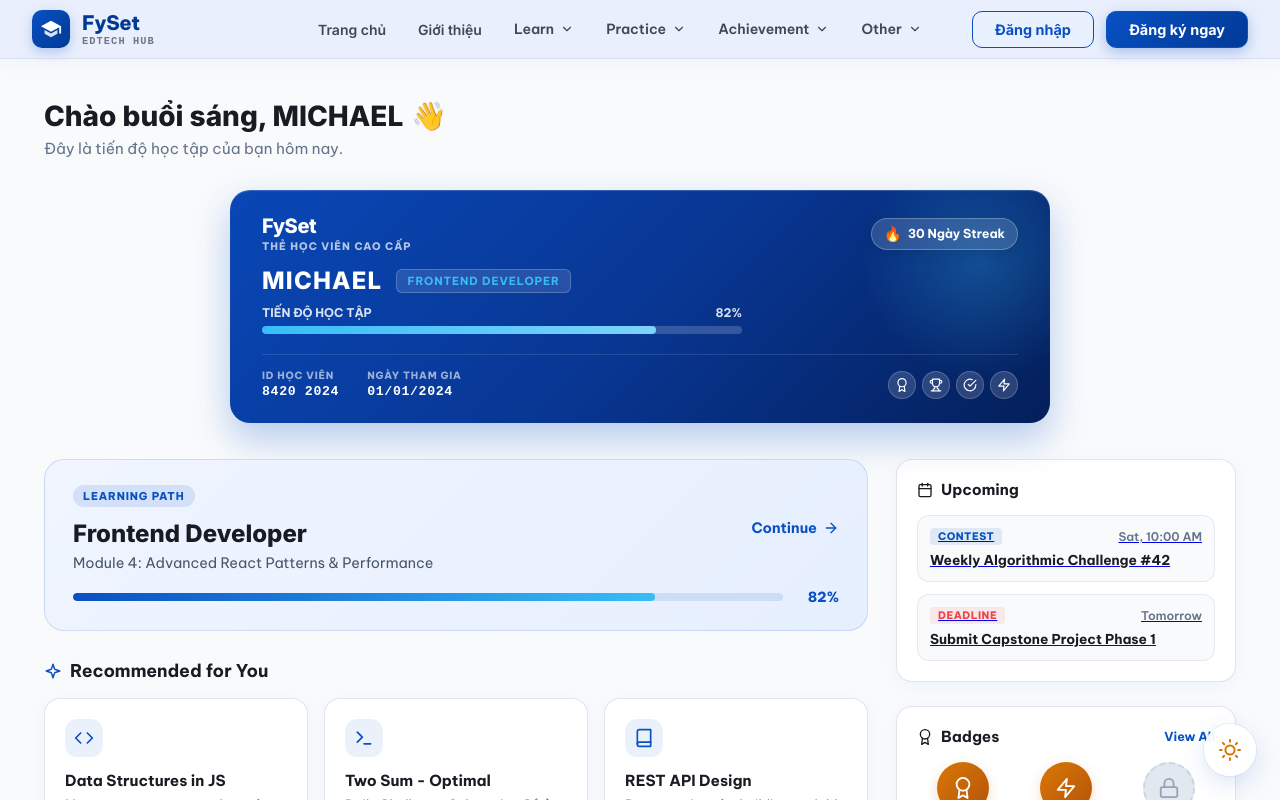
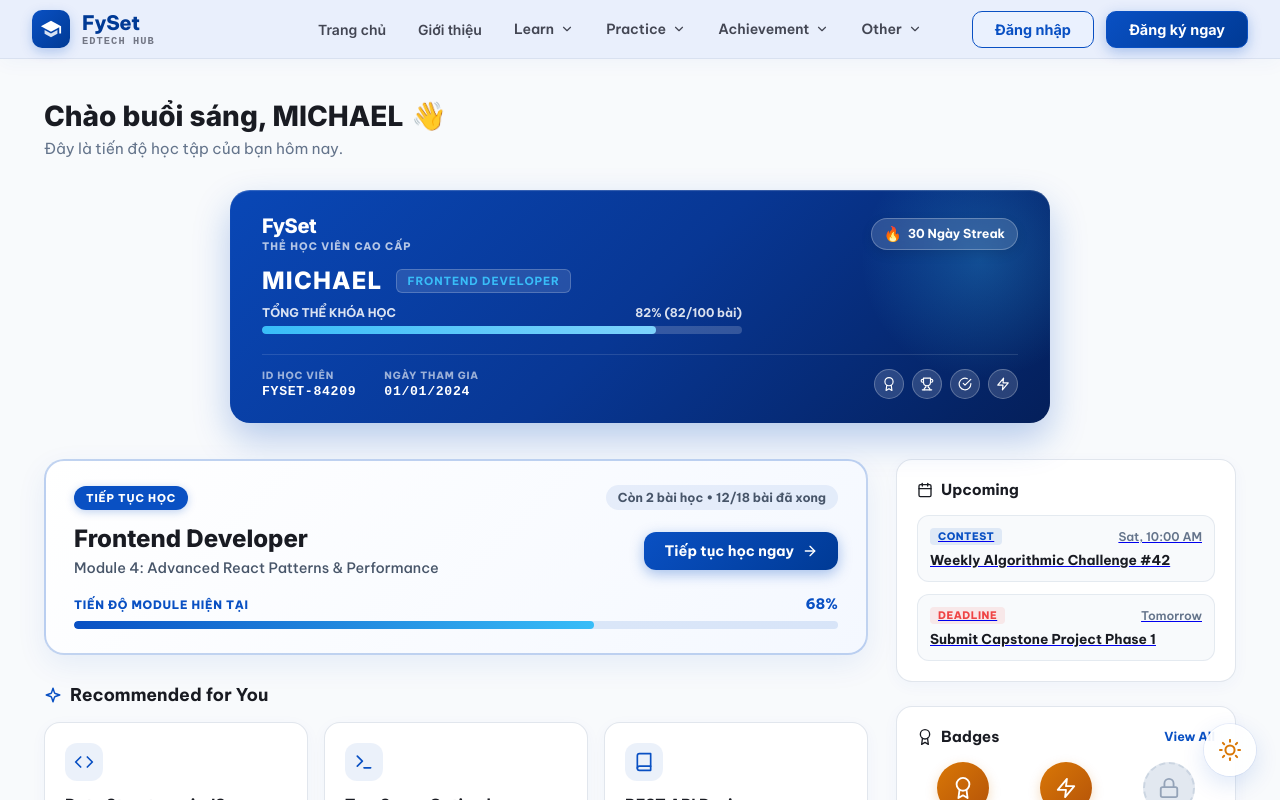
Before and after one commit to SteveStackDev/learnflow-fe, a React (Vite) app: page /dashboard in a window 1280 px wide. Shown: the top 800 px of the page. Built offline with nearby package versions, Linux system fonts and the light colour scheme.

Commit message:
feat(ui): fix visual hierarchy, student ID, sticky sidebar and card alignment

```diff
--- a/src/constants/mockDashBoard.js
+++ b/src/constants/mockDashBoard.js
@@ -4,22 +4,29 @@
 
 export const dashboardData = {
   student: {
-    id: "8420 2024",
+    id: "FYSET-84209",
     name: "MICHAEL",
     role: "FRONTEND DEVELOPER",
     joinDate: "01/01/2024",
     overallProgress: 82,
+    completedLessonsCount: "82/100 bài",
     streakDays: 30,
     badgeLevel: "THẺ HỌC VIÊN CAO CẤP",
-    badgeIcons: ["Award", "Trophy", "CheckCircle", "Zap"],
+    badgeIcons: [
+      { name: "Award", label: "Chứng nhận Thành tựu" },
+      { name: "Trophy", label: "Top 10% Contest" },
+      { name: "CheckCircle", label: "Học viên Xác thực" },
+      { name: "Zap", label: "Streak Master 30 ngày" },
+    ],
   },
 
   learningPath: {
-    tag: "LEARNING PATH",
+    tag: "TIẾP TỤC HỌC",
     title: "Frontend Developer",
     currentModule: "Module 4: Advanced React Patterns & Performance",
-    progress: 82,
-    actionText: "Continue",
+    progress: 68,
+    remainingInfo: "Còn 2 bài học • 12/18 bài đã xong",
+    actionText: "Tiếp tục học ngay",
     to: "/roadmap",
   },
 
--- a/src/pages/CourseInfo/CourseInfo.module.css
+++ b/src/pages/CourseInfo/CourseInfo.module.css
@@ -52,3 +52,9 @@
   flex-direction: column;
   gap: 32px;
 }
+
+.right_col {
+  position: sticky;
+  top: 100px;
+  align-self: start;
+}
--- a/src/pages/CourseInfo/components/CourseInfoSidebar/CourseInfoSidebar.module.css
+++ b/src/pages/CourseInfo/components/CourseInfoSidebar/CourseInfoSidebar.module.css
@@ -3,18 +3,7 @@
   display: flex;
   flex-direction: column;
   gap: 20px;
-  position: sticky;
-  top: 120px;
-  margin-top: 52px;
-  margin-left: 20px;
-}
-
-@media (max-width: 1024px) {
-  .card_container {
-    margin-top: 0;
-    margin-left: 0;
-    position: static;
-  }
+  width: 100%;
 }
 
 .action_btn {
--- a/src/pages/DashBoard/components/DashboardCard/DashboardCard.jsx
+++ b/src/pages/DashBoard/components/DashboardCard/DashboardCard.jsx
@@ -3,6 +3,8 @@ import styles from "./DashboardCard.module.css";
 
 function DashboardCard({ student }) {
   if (!student) return null;
+
+  const completedText = student.completedLessonsCount ? ` (${student.completedLessonsCount})` : "";
 
   return (
     <div className={styles.dashboard_card}>
@@ -31,8 +33,10 @@ function DashboardCard({ student }) {
         {/* Progress Bar under FRONTEND DEVELOPER role */}
         <div className={styles.dashboard_card__progress_block}>
           <div className={styles.dashboard_card__progress_header}>
-            <span>TIẾN ĐỘ HỌC TẬP</span>
-            <span>{student.overallProgress}%</span>
+            <span>TỔNG THỂ KHÓA HỌC</span>
+            <span>
+              {student.overallProgress}%{completedText}
+            </span>
           </div>
           <div className={styles.dashboard_card__progress_track}>
             <div
@@ -56,12 +60,24 @@ function DashboardCard({ student }) {
           </div>
         </div>
 
+        {/* Badge Icons with Tooltips */}
         <div className={styles.dashboard_card__icon_row}>
-          {student.badgeIcons?.map((icon, idx) => (
-            <div key={idx} className={styles.dashboard_card__icon_badge}>
-              <Icon name={icon} size={14} />
-            </div>
-          ))}
+          {student.badgeIcons?.map((item, idx) => {
+            const iconName = typeof item === "string" ? item : item.name;
+            const label = typeof item === "string" ? item : item.label;
+
+            return (
+              <div
+                key={idx}
+                className={styles.dashboard_card__icon_badge}
+                title={label}
+                aria-label={label}
+              >
+                <Icon name={iconName} size={14} />
+                <span className={styles.dashboard_card__tooltip}>{label}</span>
+              </div>
+            );
+          })}
         </div>
       </div>
     </div>
--- a/src/pages/DashBoard/components/DashboardCard/DashboardCard.module.css
+++ b/src/pages/DashBoard/components/DashboardCard/DashboardCard.module.css
@@ -203,19 +203,53 @@
 .dashboard_card__icon_row {
   display: flex;
   align-items: center;
-  gap: 6px;
+  gap: 8px;
 }
 
 .dashboard_card__icon_badge {
-  width: 28px;
-  height: 28px;
+  position: relative;
+  width: 30px;
+  height: 30px;
   border-radius: 50%;
   background: rgba(255, 255, 255, 0.15);
-  border: 1px solid rgba(255, 255, 255, 0.2);
+  border: 1px solid rgba(255, 255, 255, 0.25);
   display: flex;
   align-items: center;
   justify-content: center;
   color: #ffffff;
+  cursor: pointer;
+  transition: all 0.2s ease;
+}
+
+.dashboard_card__icon_badge:hover {
+  background: rgba(255, 255, 255, 0.3);
+  border-color: #38bdf8;
+  transform: scale(1.1);
+}
+
+.dashboard_card__tooltip {
+  position: absolute;
+  bottom: calc(100% + 8px);
+  left: 50%;
+  transform: translateX(-50%) translateY(4px);
+  background: #0f172a;
+  border: 1px solid rgba(255, 255, 255, 0.2);
+  color: #ffffff;
+  font-size: 0.7rem;
+  font-weight: 600;
+  padding: 4px 8px;
+  border-radius: 6px;
+  white-space: nowrap;
+  opacity: 0;
+  pointer-events: none;
+  transition: all 0.2s ease;
+  box-shadow: 0 4px 14px rgba(0, 0, 0, 0.35);
+  z-index: 10;
+}
+
+.dashboard_card__icon_badge:hover .dashboard_card__tooltip {
+  opacity: 1;
+  transform: translateX(-50%) translateY(0);
 }
 
 /* Responsive adjustments */
--- a/src/pages/DashBoard/components/DashboardContent/DashboardContent.jsx
+++ b/src/pages/DashBoard/components/DashboardContent/DashboardContent.jsx
@@ -15,26 +15,36 @@ function DashboardContent({
     <div className={styles.content_grid}>
       {/* Left Column */}
       <div className={styles.left_column}>
-        {/* 1. Learning Path Card */}
+        {/* 1. Learning Path Hero CTA Card */}
         {learningPath && (
           <div className={styles.path_card}>
-            <span className={styles.path_tag}>{learningPath.tag}</span>
+            <div className={styles.path_badge_row}>
+              <span className={styles.path_tag}>{learningPath.tag || "TIẾP TỤC HỌC"}</span>
+              <span className={styles.path_remaining_pill}>
+                {learningPath.remainingInfo || "Còn 2 bài học"}
+              </span>
+            </div>
+
             <div className={styles.path_header_row}>
-              <div>
+              <div className={styles.path_text_block}>
                 <h2 className={styles.path_title}>{learningPath.title}</h2>
                 <p className={styles.path_module}>{learningPath.currentModule}</p>
               </div>
+
               <Link to={learningPath.to} className={styles.path_continue_btn}>
-                <span>{learningPath.actionText}</span>
+                <span>{learningPath.actionText || "Tiếp tục học ngay"}</span>
                 <Icon name="ArrowRight" size={16} />
               </Link>
             </div>
 
-            <div className={styles.path_progress_bar}>
+            <div className={styles.path_progress_block}>
+              <div className={styles.path_progress_header}>
+                <span className={styles.path_progress_label}>TIẾN ĐỘ MODULE HIỆN TẠI</span>
+                <span className={styles.path_percent}>{learningPath.progress}%</span>
+              </div>
               <div className={styles.path_track}>
                 <div className={styles.path_fill} style={{ width: `${learningPath.progress}%` }} />
               </div>
-              <span className={styles.path_percent}>{learningPath.progress}%</span>
             </div>
           </div>
         )}
@@ -65,7 +75,7 @@ function DashboardContent({
           </div>
         </div>
 
-        {/* 3. Recent Activity (Stretches to align with right sidebar) */}
+        {/* 3. Recent Activity */}
         <div className={`${styles.section_block} ${styles.activity_section_block}`}>
           <h3 className={styles.section_title}>
             <Icon name="History" size={18} style={{ color: "#0950c3" }} />
--- a/src/pages/DashBoard/components/DashboardContent/DashboardContent.module.css
+++ b/src/pages/DashBoard/components/DashboardContent/DashboardContent.module.css
@@ -25,36 +25,64 @@
   gap: 24px;
 }
 
-/* 1. Learning Path Card */
+/* 1. Learning Path Hero CTA Card */
 .path_card {
-  background: linear-gradient(135deg, #f0f5ff 0%, #e6effe 100%);
-  border: 1px solid rgba(9, 80, 195, 0.15);
+  background: linear-gradient(135deg, #ffffff 0%, #f4f8ff 100%);
+  border: 2px solid rgba(9, 80, 195, 0.25);
   border-radius: 20px;
   padding: 24px 28px;
   position: relative;
   overflow: hidden;
-  transition: all 0.2s ease;
+  box-shadow: 0 10px 30px rgba(9, 80, 195, 0.08);
+  transition: all 0.25s ease;
+}
+
+.path_card:hover {
+  border-color: rgba(9, 80, 195, 0.4);
+  box-shadow: 0 14px 36px rgba(9, 80, 195, 0.14);
+}
+
+.path_badge_row {
+  display: flex;
+  align-items: center;
+  justify-content: space-between;
+  gap: 12px;
+  margin-bottom: 14px;
 }
 
 .path_tag {
   display: inline-block;
-  background-color: rgba(9, 80, 195, 0.12);
-  color: #0950c3;
+  background-color: #0950c3;
+  color: #ffffff;
   font-size: 0.675rem;
   font-weight: 800;
   letter-spacing: 0.08em;
-  padding: 4px 10px;
+  padding: 5px 12px;
   border-radius: 9999px;
-  margin-bottom: 12px;
   text-transform: uppercase;
+  box-shadow: 0 2px 8px rgba(9, 80, 195, 0.25);
+}
+
+.path_remaining_pill {
+  font-size: 0.775rem;
+  font-weight: 700;
+  color: #475569;
+  background: rgba(9, 80, 195, 0.08);
+  padding: 5px 12px;
+  border-radius: 9999px;
 }
 
 .path_header_row {
   display: flex;
-  align-items: flex-start;
+  align-items: center;
   justify-content: space-between;
-  gap: 16px;
-  margin-bottom: 16px;
+  gap: 20px;
+  margin-bottom: 18px;
+}
+
+.path_text_block {
+  flex: 1;
+  min-width: 0;
 }
 
 .path_title {
@@ -69,31 +97,53 @@
   font-size: 0.9rem;
   color: #475569;
   margin: 0;
+  font-weight: 500;
 }
 
 .path_continue_btn {
   display: inline-flex;
   align-items: center;
-  gap: 6px;
-  color: #0950c3;
+  gap: 8px;
+  background: linear-gradient(135deg, #0950c3 0%, #003a95 100%);
+  color: #ffffff;
+  padding: 10px 20px;
+  border-radius: 12px;
   font-weight: 700;
   font-size: 0.9rem;
   text-decoration: none;
-  transition: transform 0.2s ease;
+  box-shadow: 0 4px 14px rgba(9, 80, 195, 0.35);
+  transition: all 0.2s ease;
+  white-space: nowrap;
+  flex-shrink: 0;
 }
 
 .path_continue_btn:hover {
-  transform: translateX(4px);
+  transform: translateY(-2px);
+  box-shadow: 0 8px 22px rgba(9, 80, 195, 0.45);
 }
 
-.path_progress_bar {
+.path_progress_block {
+  display: flex;
+  flex-direction: column;
+  gap: 8px;
+}
+
+.path_progress_header {
   display: flex;
   align-items: center;
-  gap: 16px;
+  justify-content: space-between;
+}
+
+.path_progress_label {
+  font-size: 0.725rem;
+  font-weight: 800;
+  color: #0950c3;
+  letter-spacing: 0.06em;
+  text-transform: uppercase;
 }
 
 .path_track {
-  flex: 1;
+  width: 100%;
   height: 8px;
   background-color: rgba(9, 80, 195, 0.12);
   border-radius: 9999px;
@@ -107,11 +157,9 @@
 }
 
 .path_percent {
-  font-size: 0.875rem;
+  font-size: 0.9rem;
   font-weight: 800;
   color: #0950c3;
-  min-width: 40px;
-  text-align: right;
 }
 
 /* 2. Recommended Section */
@@ -178,6 +226,7 @@
   display: flex;
   flex-direction: column;
   gap: 6px;
+  flex: 1;
 }
 
 .rec_title {
@@ -192,6 +241,10 @@
   color: #64748b;
   line-height: 1.4;
   margin: 0;
+  display: -webkit-box;
+  -webkit-line-clamp: 2;
+  -webkit-box-orient: vertical;
+  overflow: hidden;
 }
 
 .rec_meta {
@@ -413,12 +466,23 @@
 
 /* Dark Mode Overrides */
 :global([data-theme="dark"]) .path_card {
-  background: linear-gradient(135deg, #0d2046 0%, #081736 100%);
-  border-color: rgba(56, 189, 248, 0.2);
+  background: linear-gradient(135deg, #0f1c38 0%, #0a162e 100%);
+  border-color: rgba(56, 189, 248, 0.35);
+  box-shadow: 0 10px 30px rgba(0, 0, 0, 0.5);
 }
 
 :global([data-theme="dark"]) .path_tag {
-  background-color: rgba(56, 189, 248, 0.15);
+  background-color: #0950c3;
+  color: #ffffff;
+}
+
+:global([data-theme="dark"]) .path_remaining_pill {
+  background: rgba(56, 189, 248, 0.15);
+  color: #38bdf8;
+}
+
+:global([data-theme="dark"]) .path_progress_label,
+:global([data-theme="dark"]) .path_percent {
   color: #38bdf8;
 }
 
@@ -439,8 +503,6 @@
   color: #94a3b8;
 }
 
-:global([data-theme="dark"]) .path_continue_btn,
-:global([data-theme="dark"]) .path_percent,
 :global([data-theme="dark"]) .sidebar_link {
   color: #38bdf8;
 }
```
Also changed, not shown: src/pages/DashBoard/components/DashboardContribution/DashboardContribution.module.css (+9 -7 lines).
